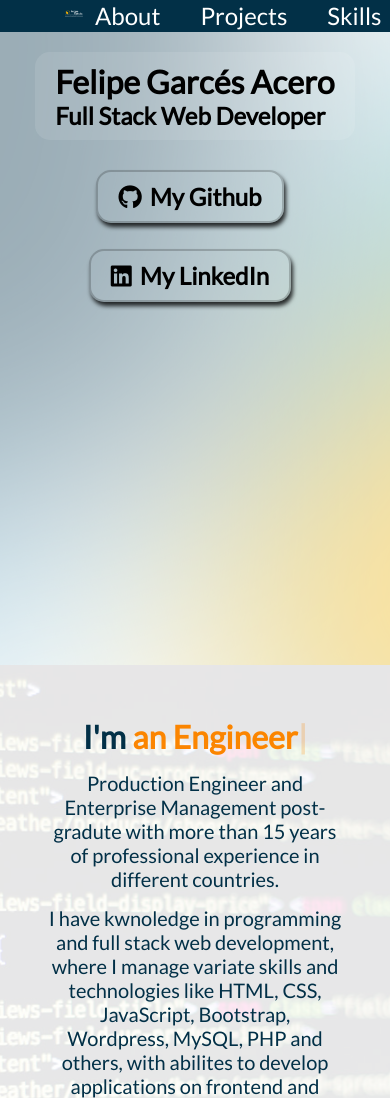
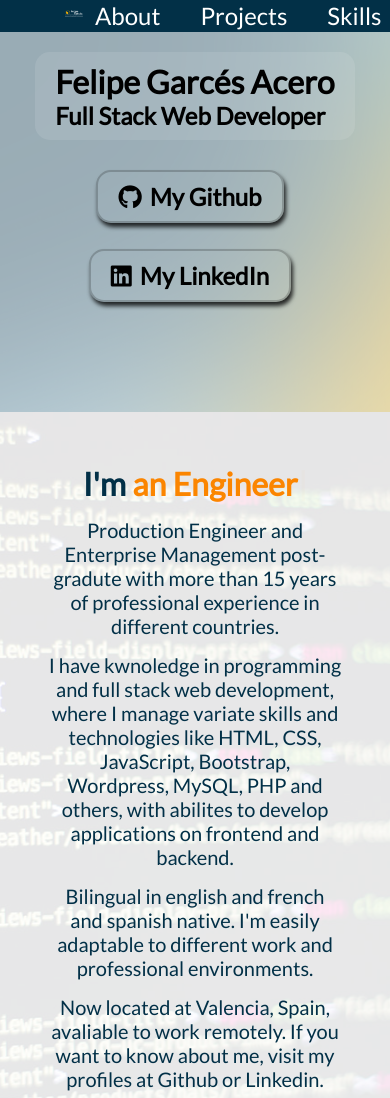
Before and after one commit to fgarcesa/Portfolio, a plain HTML site: page index.html in a window 390 px wide. Shown: the top 1098 px of the page. Drawn offline with Linux system fonts and the light colour scheme.

Commit message:
Update styles.css

```diff
--- a/css/styles.css
+++ b/css/styles.css
@@ -513,7 +513,7 @@ footer{
 
 	#banner{
 
-		min-height: 75vh;
+		min-height: 45vh;
 
 	}
 
@@ -538,7 +538,6 @@ footer{
 		top: 150px;
 		left: auto;
 		display: block;
-		margin-bottom: 20px;
 	}
 
 	#banner ul li{
```
